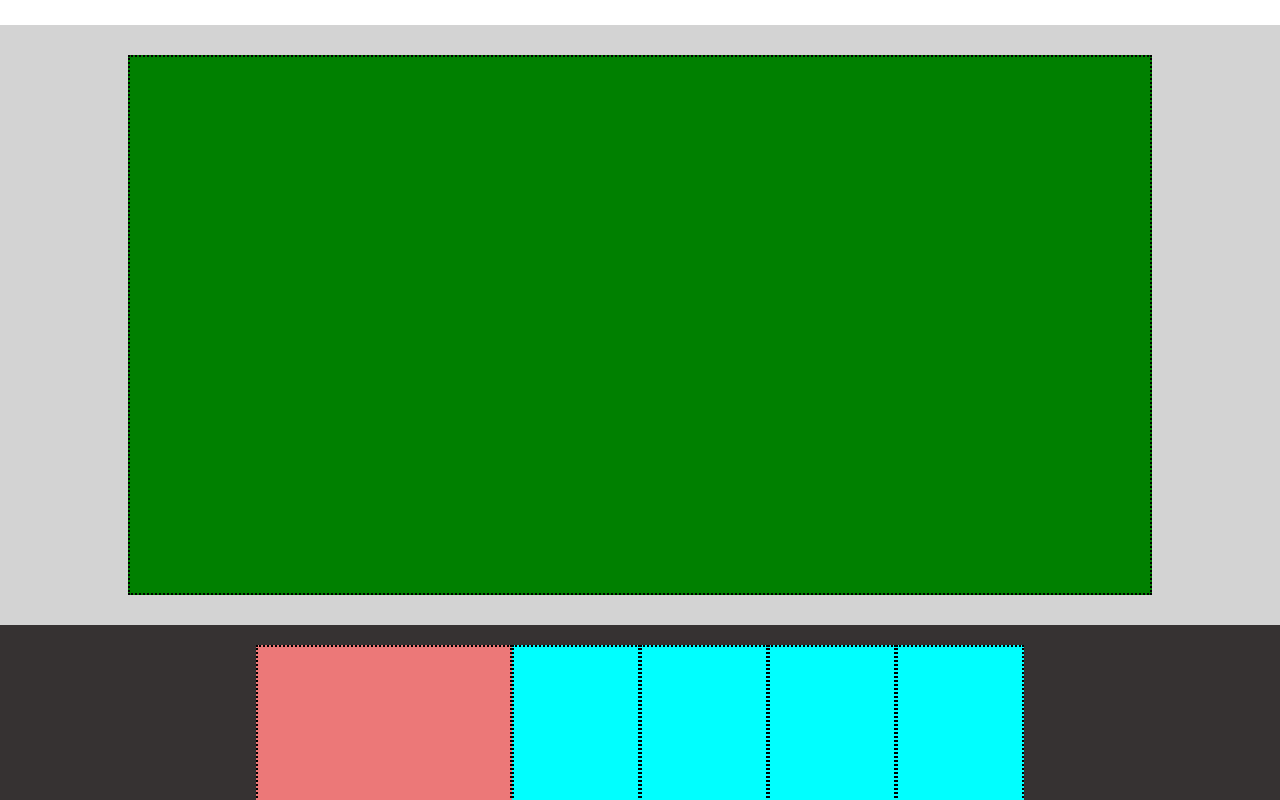
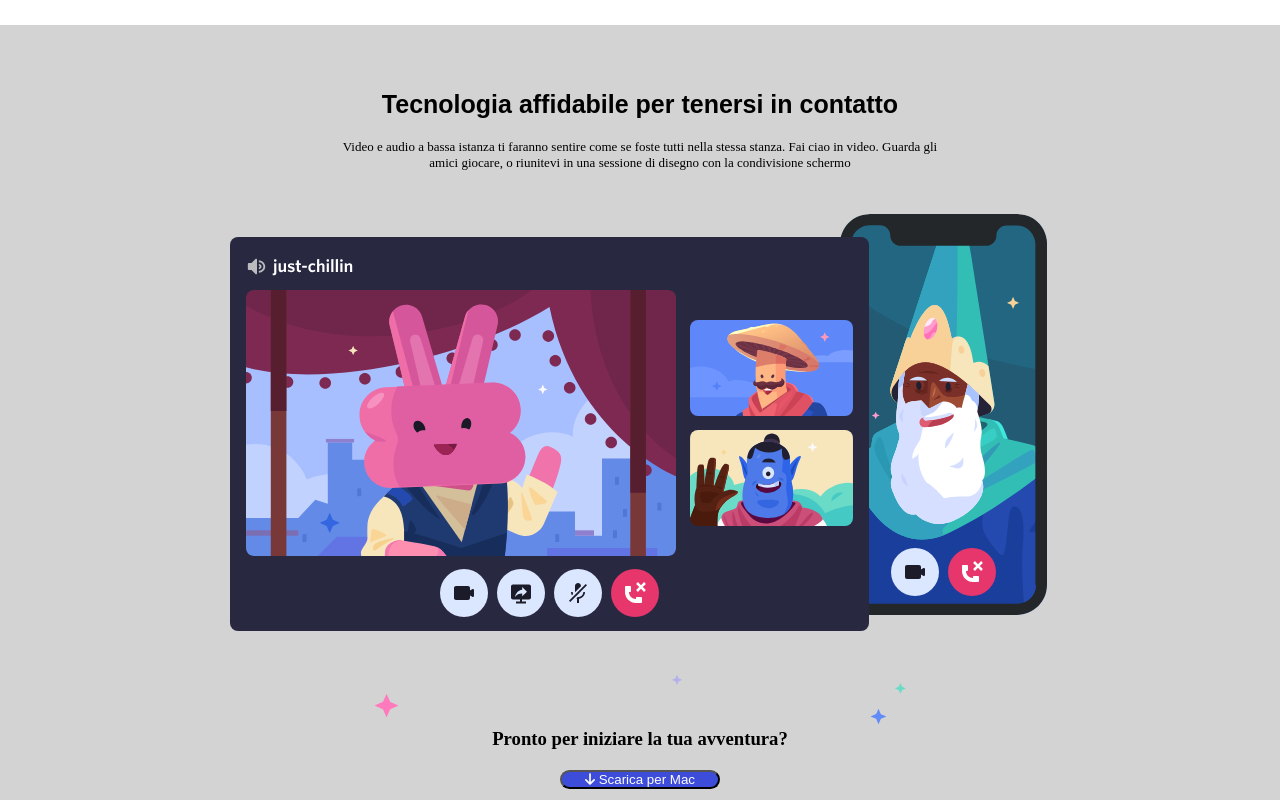
Before and after one commit to NotAlex575/htmlcss-discord, a plain HTML site: page index.html in a window 1280 px wide. Shown: the part 1540-2340 px from the top of the page. Drawn offline with Linux system fonts and the light colour scheme.

Commit message:
UPDATE: Modificato Rettangolo singolo verde in rettangolo "SEZIONE TECNOLOGIA PER CONTATTI", aggiunto apposite immagini e pulsante "scarica per mac"

```diff
--- a/css/style.css
+++ b/css/style.css
@@ -77,6 +77,10 @@ a{
     height: 600px;
 }
 
+.height-800px{
+    height: 800px;
+}
+
 .height-60per{
     height:60%
 }
@@ -118,8 +122,8 @@ a{
 
 /*MARGIN*/
 
-.margin-10{
-    margin: 20px;
+.margin-top-20{
+    margin-top: 20px;
 }
 
 /*distacco per logo e link*/
@@ -128,10 +132,22 @@ div .margin-5{
     margin: 10px;
 }
 
+/*TEXT*/
+
+.text-center{
+    text-align: center;
+}
+
 /*FLEX*/
 
 .flex{
     display: flex;
+}
+
+/*FLEX DIRECTION: COLUMN*/
+
+.flex-column{
+    flex-direction: column;
 }
 
 /*ALIGN-ITEMS: CENTER*/
@@ -139,6 +155,7 @@ div .margin-5{
     align-items: center;
 }
 
+/*JUSTIFY-CONTENT: CENTER*/
 .justify-content-center{
     justify-content: center;
 }
@@ -280,6 +297,21 @@ header{
     width: 60%;
 }
 
+.container-just-chilling{
+    width: 50%;
+    height: 70%;
+}
+
+.img-Just-chilling{
+    width: 50%;
+}
+
+.btnLightBlue{
+    width: 160px;
+    background-color: #3e4dd9;
+    color: white;
+}
+
 .miniRettangoloAqua{
     background-color: aqua;
     width: 10%;
@@ -300,13 +332,7 @@ header{
     background-color: rgb(54, 50, 50);
 }
 
-/*posizionamento logo + bottone*/
 
-div button{
-    min-width: 50px;
-    height: 60%;
-    justify-items: flex-end;
-}
 
 /*effetto bottone cursore*/
 
--- a/index.html
+++ b/index.html
@@ -84,10 +84,16 @@
                 </div>
             </div>
         </div>
-        <!--RETTANGOLONE VERDE-->
+        <!--SEZIONE TECNOLOGIA PER CONTATTI-->
         <div class="flex align-items-center">
-            <div class="width-100per bg-lightgray height-600px flex justify-and-align-center">
-                <div class="width-80per height-90per bg-green borderdotted"></div>
+            <div class="width-100per bg-lightgray height-800px flex justify-and-align-center">
+                <div class="width-80per height-90per text-center flex flex-column align-items-center">
+                    <h2 class="titolo-sezioni">Tecnologia affidabile per tenersi in contatto</h2>
+                    <p class="descrizione-sezioni">Video e audio a bassa istanza ti faranno sentire come se foste tutti nella stessa stanza. Fai ciao in video. Guarda gli amici giocare, o riunitevi in una sessione di disegno con la condivisione schermo</p>
+                    <div class="container-just-chilling flex justify-and-align-center"><img class="img-Just-chillin" src="/img/item4-big.svg" alt=""></div>
+                    <div><img src="/img/stars.svg" alt=""><h3>Pronto per iniziare la tua avventura?</h3></div>
+                    <button class="buttonSfondo btnLightBlue margin-top-20"><i class="fa-solid fa-arrow-down"></i> Scarica per Mac</button>
+                </div>
             </div>
         </div>
         <!--Rettangolino 20% salmone + Rettangolini 10% aqua-->
```
